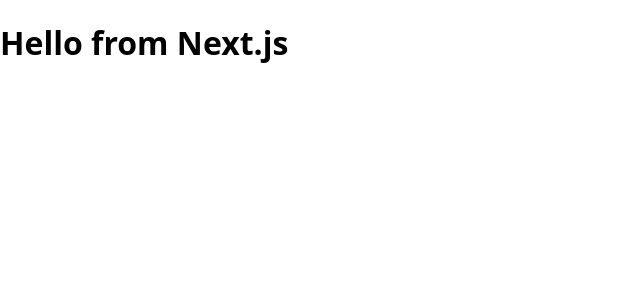
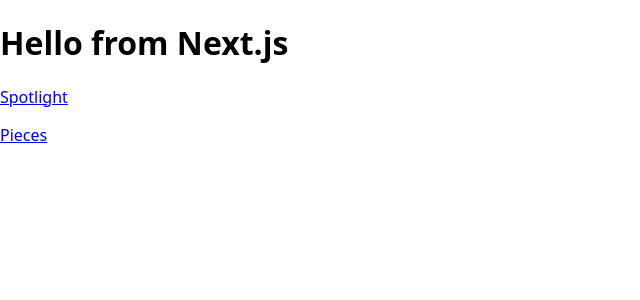
Before and after one commit to vaupunkt/NF-Recap-Art-Gallery, a Next.js app: page / in a window 1280 px wide. Shown: the top 300 px of the page, without its empty margins (0-640 px from the left). Built offline with nearby package versions, Linux system fonts and the light colour scheme.

Commit message:
add nav and componenttesting

```diff
--- /dev/null
+++ b/components/Layout/index.js
@@ -0,0 +1,6 @@
+import React from "react";
+import Navigation from "../Navigation";
+
+export default function Layout() {
+  return <Navigation />;
+}
--- /dev/null
+++ b/components/Navigation/index.js
@@ -0,0 +1,16 @@
+import React from "react";
+import Link from "next/link";
+
+export default function Navigation() {
+  return (
+    <>
+      <p>
+        <Link href="../spotlight">Spotlight</Link>
+      </p>
+
+      <p>
+        <Link href="../pieces">Pieces</Link>
+      </p>
+    </>
+  );
+}
--- a/pages/_app.js
+++ b/pages/_app.js
@@ -1,3 +1,4 @@
+import Layout from "@/components/Layout";
 import GlobalStyle from "../styles";
 
 export default function App({ Component, pageProps }) {
@@ -5,6 +6,7 @@
     <>
       <GlobalStyle />
       <Component {...pageProps} />
+      <Layout />
     </>
   );
 }
```
Also changed, not shown: pages/art-pieces/index.js (added), 1 other file (tests, documents, lock files or other folders).
